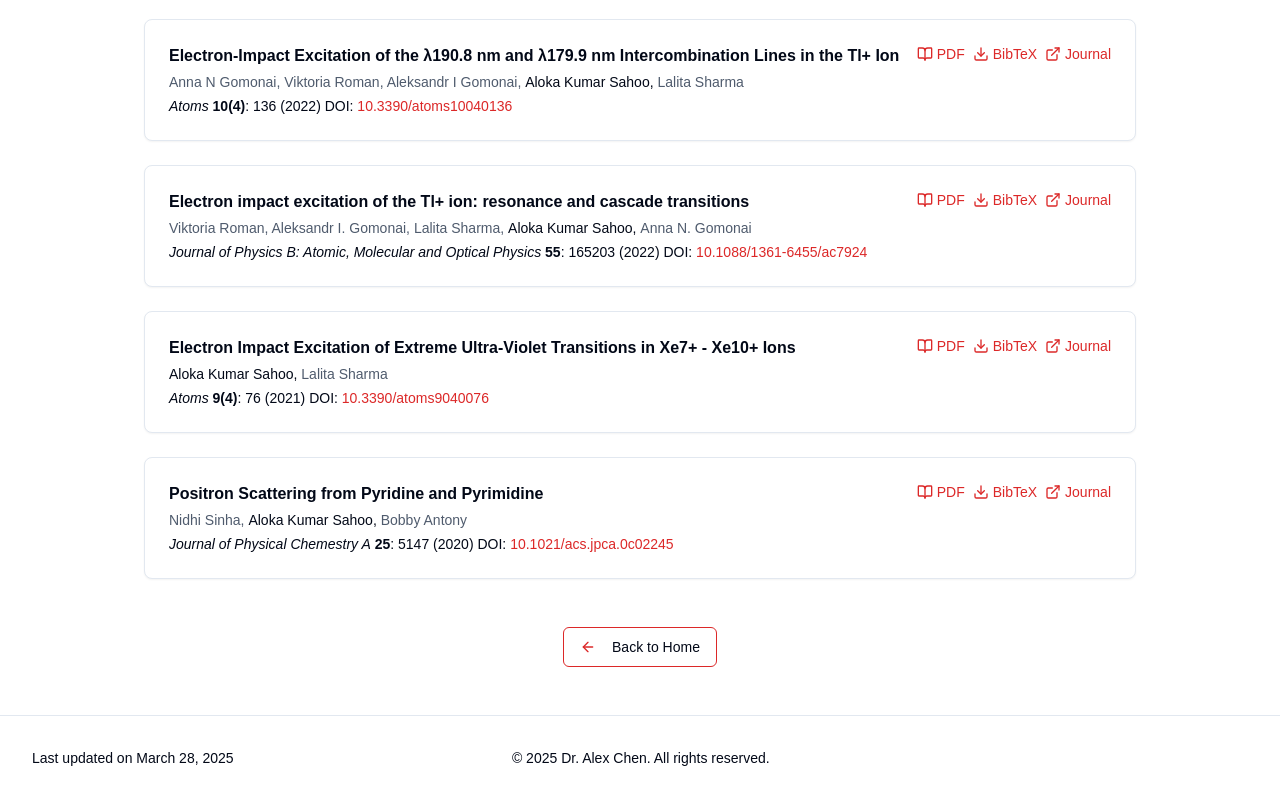
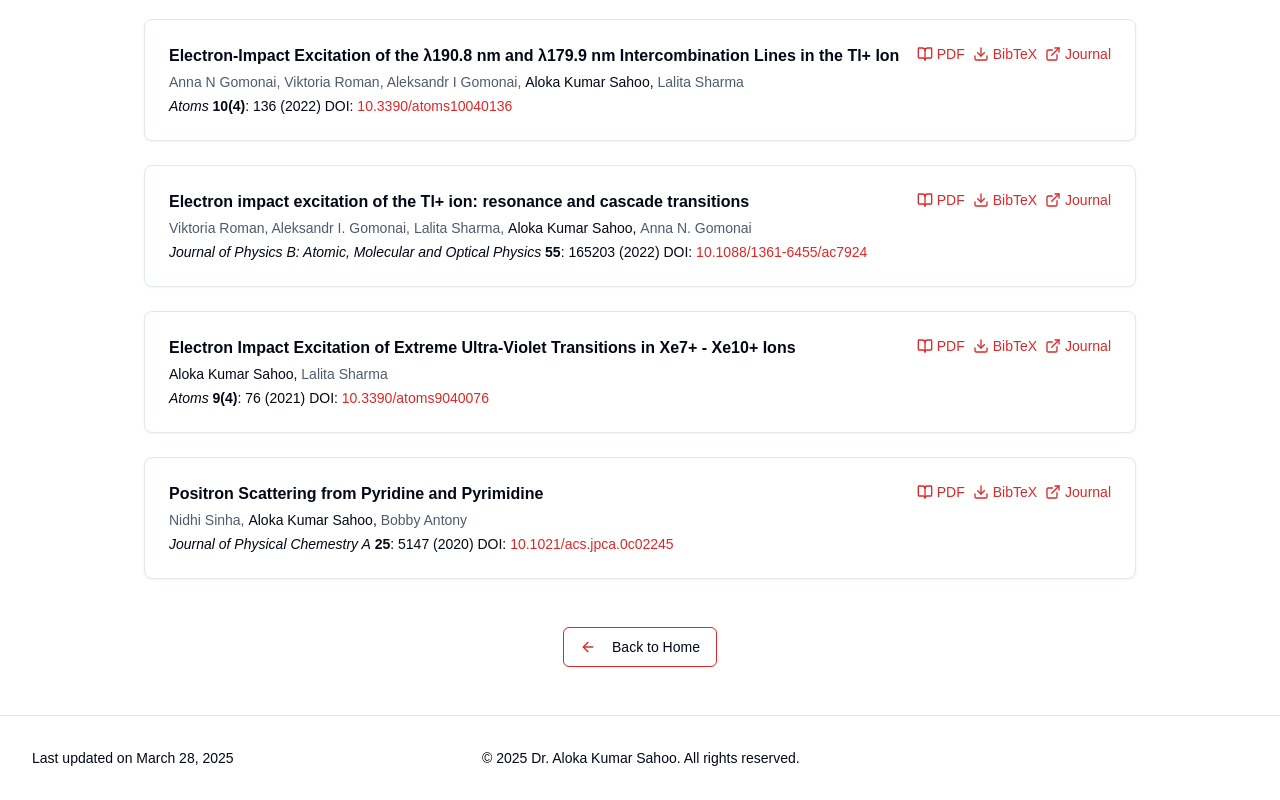
Before and after one commit to sahoo-ak/personal-webpage-1, a Next.js app: page /publications in a window 1280 px wide. Shown: the part 1012-1812 px from the top of the page. Built offline with nearby package versions, Linux system fonts and the light colour scheme; some icons are missing.

Commit message:
footer correction

```diff
--- a/components/footer.tsx
+++ b/components/footer.tsx
@@ -19,7 +19,7 @@ export function Footer({ showSocialIcons = true }: FooterProps) {
         <div className="flex flex-col md:flex-row items-center justify-between gap-4">
           <p className="text-sm text-foreground order-2 md:order-1">Last updated on {formattedDate}</p>
           <p className="text-sm text-foreground text-center order-1 md:order-2">
-            © {new Date().getFullYear()} Dr. Alex Chen. All rights reserved.
+            © {new Date().getFullYear()} Dr. Aloka Kumar Sahoo. All rights reserved.
           </p>
           <div className="flex gap-4 order-3 md:justify-end md:min-w-[200px]">
             {showSocialIcons
```
